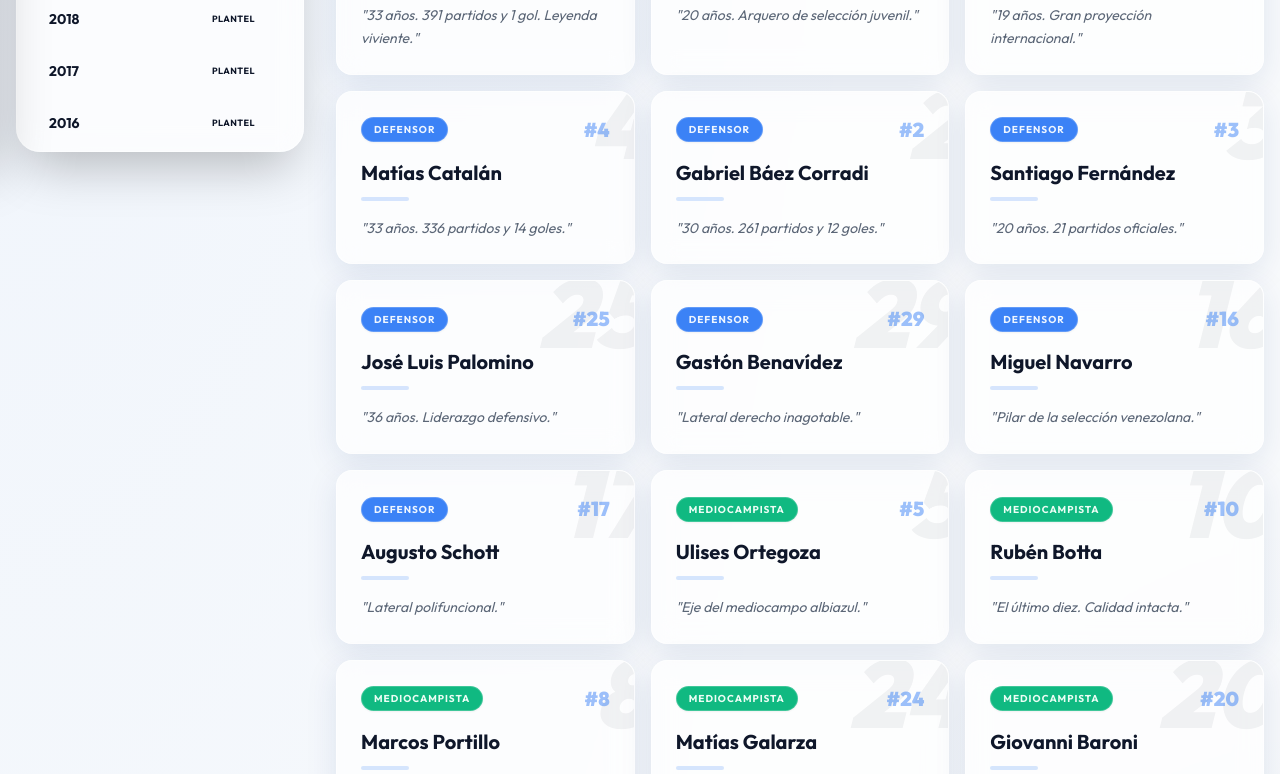
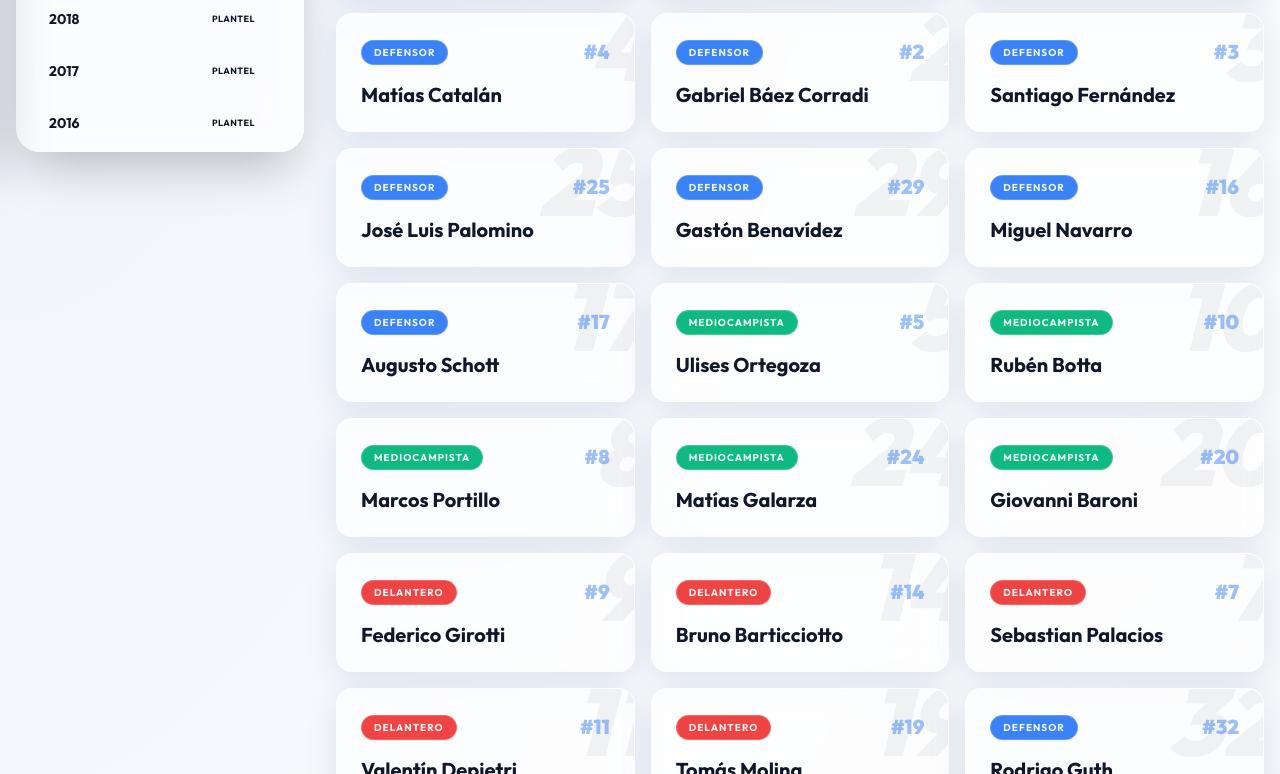
Before and after one commit to hugopepe326/talleres, a plain HTML site: page index.html in a window 1280 px wide. Shown: the part 628-1402 px from the top of the page. Drawn offline with nearby package versions, Linux system fonts and the light colour scheme.

Commit message:
quito descripcion

```diff
--- a/index.html
+++ b/index.html
@@ -832,13 +832,9 @@
                 </span>
                 ${jerseyNum ? `<span class="text-xl font-black text-blue-500/50 group-hover:text-blue-500 transition-colors">#${p.num}</span>` : ''}
               </div>
-              <h4 class="text-xl font-bold text-primary mb-3 group-hover:text-blue-600 transition-colors leading-tight">
+              <h4 class="text-xl font-bold text-primary group-hover:text-blue-600 transition-colors leading-tight mb-0">
                 ${p.name}
               </h4>
-              <div class="h-1 w-12 bg-blue-500/20 rounded-full mb-4 group-hover:w-full transition-all duration-500"></div>
-              <p class="text-sm text-secondary leading-relaxed opacity-80 italic">
-                "${p.info}"
-              </p>
             </div>
             <div class="absolute bottom-0 left-0 w-full h-1 bg-gradient-to-r from-blue-600 to-transparent scale-x-0 group-hover:scale-x-100 transition-transform origin-left duration-500"></div>
           `;
@@ -888,8 +884,7 @@
                             <span class="text-[10px] sm:text-xs font-bold text-white bg-blue-800 px-2 py-1 rounded">AÑO ${p.year}</span>
                             <span class="text-[10px] sm:text-xs font-bold text-secondary card-bg px-2 py-1 rounded uppercase border border-subtle transition-colors duration-300">${p.pos}</span>
                         </div>
-                        <h4 class="font-bold text-base sm:text-lg text-primary transition-colors duration-300">${p.name}</h4>
-                        <p class="text-xs sm:text-sm text-secondary mt-2 transition-colors duration-300">${p.info}</p>
+                        <h4 class="font-bold text-base sm:text-lg text-primary transition-colors duration-300 mb-0">${p.name}</h4>
                     `;
             squadGrid.appendChild(card);
           });
```
